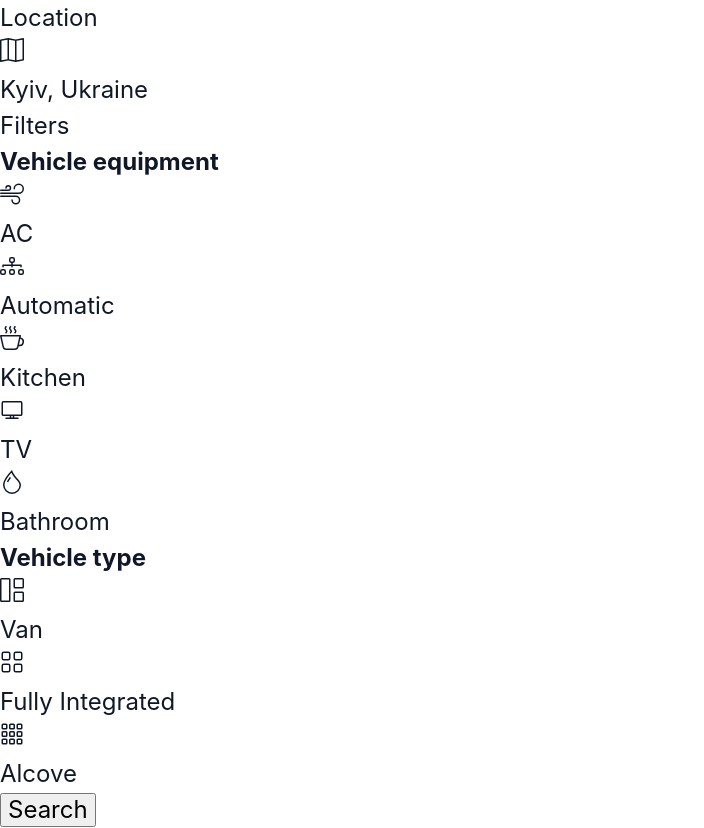
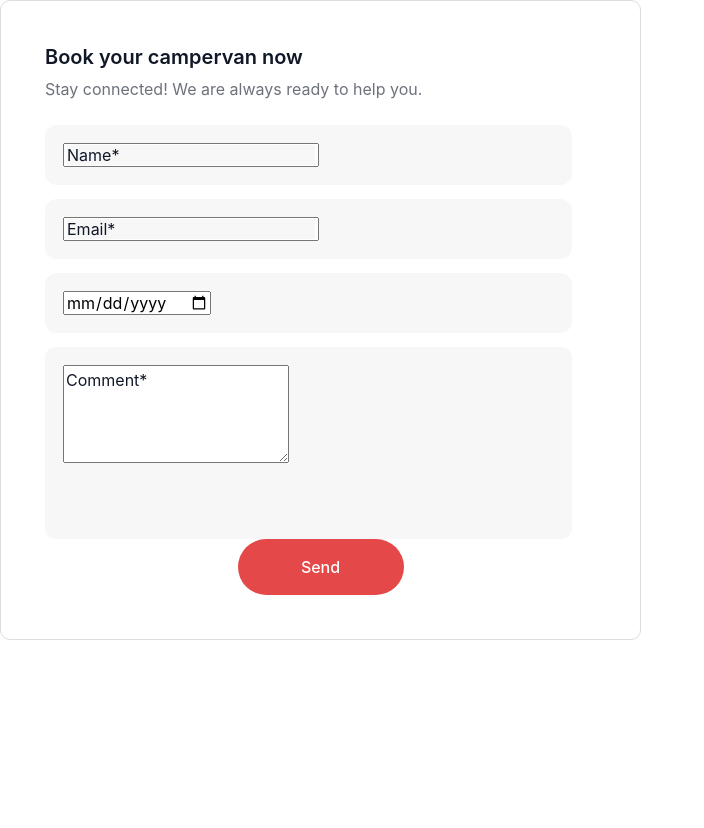
Before and after one commit to OlenaPanf/camper-rentals, a React (Vite) app: page / in a window 1280 px wide. Shown: the whole page, without its empty margins (0-704 px from the left). After the commit the page ends 800 px from the top, so only its background shows below. Built offline with nearby package versions, Linux system fonts and the light colour scheme.

Commit message:
ContactForm css

```diff
--- a/src/components/App/App.jsx
+++ b/src/components/App/App.jsx
@@ -2,9 +2,9 @@
 // import Main from '../Main/Main';
 // import CamperCard from '../CamperCard/CamperCard';
 // import CamperList from '../CamperList/CamperList';
-import SearchBox from '../SearchBox/SearchBox';
+// import SearchBox from '../SearchBox/SearchBox';
 // import Features from '../Features/Features';
-// import ContactForm from '../ContactForm/ContactForm';
+import ContactForm from '../ContactForm/ContactForm';
 
 import './App.css';
 
@@ -15,9 +15,9 @@ export default function App() {
         {/* <Main /> */}
         {/* <CamperCard /> */}
         {/* <CamperList /> */}
-        <SearchBox />
+        {/* <SearchBox /> */}
         {/* <Features /> */}
-        {/* <ContactForm /> */}
+        <ContactForm />
       </div>
     </>
   );
--- a/src/components/ContactForm/ContactForm.jsx
+++ b/src/components/ContactForm/ContactForm.jsx
@@ -1,73 +1,88 @@
-import { Formik, Form, Field } from 'formik';
-// import { ErrorMessage } from 'formik';
+import { Formik, Form, Field, ErrorMessage } from 'formik';
 import * as Yup from 'yup';
+import css from './ContactForm.module.css';
 //import toast from 'react-hot-toast';
 
 export default function ContactForm() {
   const validationSchema = Yup.object().shape({
-    password: Yup.string()
-      .min(8, 'Password must be at least 8 characters')
-      .required('Password is required'),
-    email: Yup.string().email('Invalid email address').required('Required'),
-    confirmPassword: Yup.string()
-      .oneOf([Yup.ref('password'), null], 'Passwords must match')
-      .required('Please confirm your password'),
+    name: Yup.string()
+      .required('Name is required')
+      .min(3, 'The name is too short')
+      .max(50, 'The name is too long'),
+
+    email: Yup.string()
+      .email('Invalid email address')
+      .required('Email is required'),
+
+    bookingDate: Yup.date().required(
+      'It`s is not possible to send a review without booking date'
+    ),
+
+    comment: Yup.string()
+      // .required('Please leave your comment')
+      // .min(2, 'he comment must contain at least 2 characters')
+      .max(500, 'The comment cannot be longer than 500 characters'),
   });
 
+  const handleSubmit = (values, { setSubmitting }) => {
+    console.log(values);
+    setTimeout(() => {
+      alert(JSON.stringify(values, null, 2));
+      setSubmitting(false);
+    }, 400);
+  };
+
   return (
-    <div>
-      <h3>Book your campervan now</h3>
-      <p>Stay connected! We are always ready to help you.</p>
+    <div className={css.container}>
+      <h3 className={css.title}>Book your campervan now</h3>
+      <p className={css.text}>
+        Stay connected! We are always ready to help you.
+      </p>
       <Formik
         initialValues={{ name: '', email: '', data: '', message: '' }}
         validationSchema={validationSchema}
-        // onSubmit={handleSubmit}
+        onSubmit={handleSubmit}
       >
-        {() => (
-          <Form>
-            <div>
-              <div>
+        <Form className={css.form}>
+          <div className={css.input}>
             <Field type="name" name="name" id="name" placeholder="Name*" />
+            <ErrorMessage name="name" component="div" className={css.error} />
           </div>
-              {/* <ErrorMessage name="password" component="div" /> */}
+          <div className={css.input}>
+            <Field type="email" name="email" id="email" placeholder="Email*" />
+            <ErrorMessage name="email" component="div" className={css.error} />
           </div>
-            <div>
-              <div>
-                <Field
-                  type="email"
-                  name="email"
-                  id="email"
-                  placeholder="Email*"
-                />
-              </div>
-              {/* <ErrorMessage name="password" component="div" /> */}
-            </div>
-            <div>
-              <div>
+
+          <div className={css.input}>
             <Field
               type="date"
               name="date"
               id="date"
               placeholder="Booking date*"
             />
+
+            <ErrorMessage name="date" component="div" className={css.error} />
           </div>
-              {/* <ErrorMessage name="password" component="div" /> */}
-            </div>
-            <div>
+
+          <div className={css.comment}>
             <Field
               as="textarea"
-                name="message"
-                id="message"
+              name="comment"
+              id="comment"
               rows="5"
               placeholder="Comment*"
             />
+
+            <ErrorMessage
+              name="comment"
+              component="div"
+              className={css.error}
+            />
           </div>
-
-            <button type="submit" aria-label="Submit">
+          <button type="submit" aria-label="Submit" className={css.button}>
             Send
           </button>
         </Form>
-        )}
       </Formik>
     </div>
   );
--- a/src/components/ContactForm/ContactForm.module.css
+++ b/src/components/ContactForm/ContactForm.module.css
@@ -0,0 +1,112 @@
+.container {
+  display: flex;
+  width: 641px;
+  padding: 44px;
+  flex-direction: column;
+  justify-content: center;
+  /* align-items: center; */
+  border-radius: 10px;
+  border: 1px solid #dadde1;
+}
+
+.title {
+  color: #101828;
+  font-family: Inter;
+  font-size: 20px;
+  font-style: normal;
+  font-weight: 600;
+  line-height: 1.2; /* 120% */
+  margin-bottom: 8px;
+}
+
+.text {
+  color: #6c717b;
+  font-family: Inter;
+  font-size: 16px;
+  font-style: normal;
+  font-weight: 400;
+  line-height: 1.5; /* 150% */
+  margin-bottom: 24px;
+}
+
+.form {
+  display: block;
+  width: 100%;
+}
+
+.input {
+  display: flex;
+  flex-direction: column;
+  align-items: flex-start;
+  width: 527px;
+  height: 60px;
+  padding: 18px 337px 18px 18px;
+  border-radius: 12px;
+  background: #f7f7f7;
+  margin-bottom: 14px;
+  color: #6c717b;
+  font-family: Inter;
+  font-size: 16px;
+  font-style: normal;
+  font-weight: 400;
+  line-height: 1.5; /* 150% */
+}
+
+.comment {
+  display: flex;
+  flex-direction: column;
+  align-items: flex-start;
+  width: 527px;
+  padding: 18px 308px 76px 18px;
+  border-radius: 10px;
+  background: #f7f7f7;
+  color: #6c717b;
+  font-family: Inter;
+  font-size: 16px;
+  font-style: normal;
+  font-weight: 400;
+  line-height: 1.5; /* 150% */
+}
+
+.form input::placeholder {
+  color: #101828;
+  background: #f7f7f7;
+  border: none;
+  font-size: 16px;
+  line-height: 1.5; /* 150% */
+}
+
+.form textarea::placeholder {
+  color: #101828;
+  font-size: 16px;
+  line-height: 1.5; /* 150% */
+}
+
+.button {
+  display: flex;
+  margin: 0 auto;
+  width: 166px;
+  padding: 16px 60px;
+  justify-content: center;
+  align-items: center;
+  border-radius: 200px;
+  border: none;
+  background: #e44848;
+  color: #fff;
+  font-family: Inter;
+  font-size: 16px;
+  font-style: normal;
+  font-weight: 500;
+  line-height: 1.5; /* 150% */
+  letter-spacing: -0.08px;
+}
+
+.button:hover,
+.button:focus {
+  background: #d84343;
+}
+
+.error {
+  color: red;
+  margin-top: 5px;
+}
```
Lines whose indentation alone changed are shown as unchanged.
